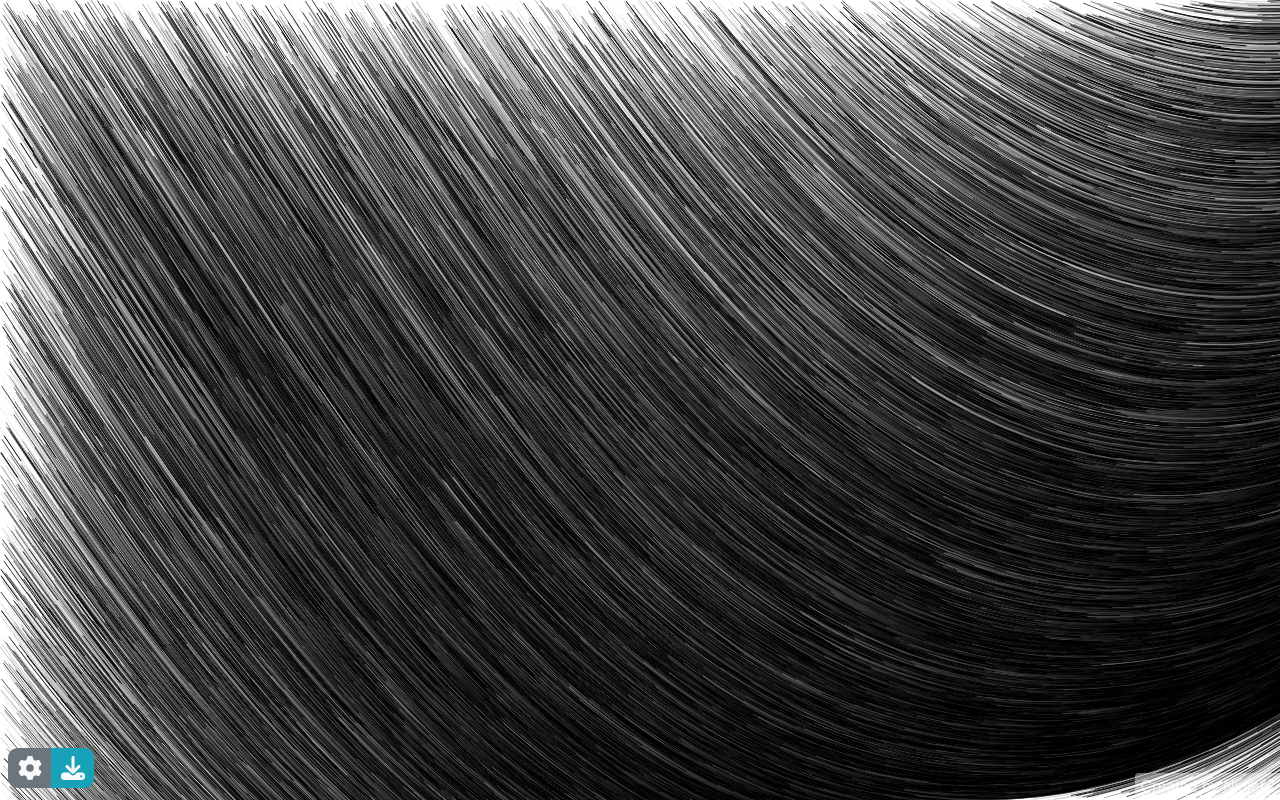
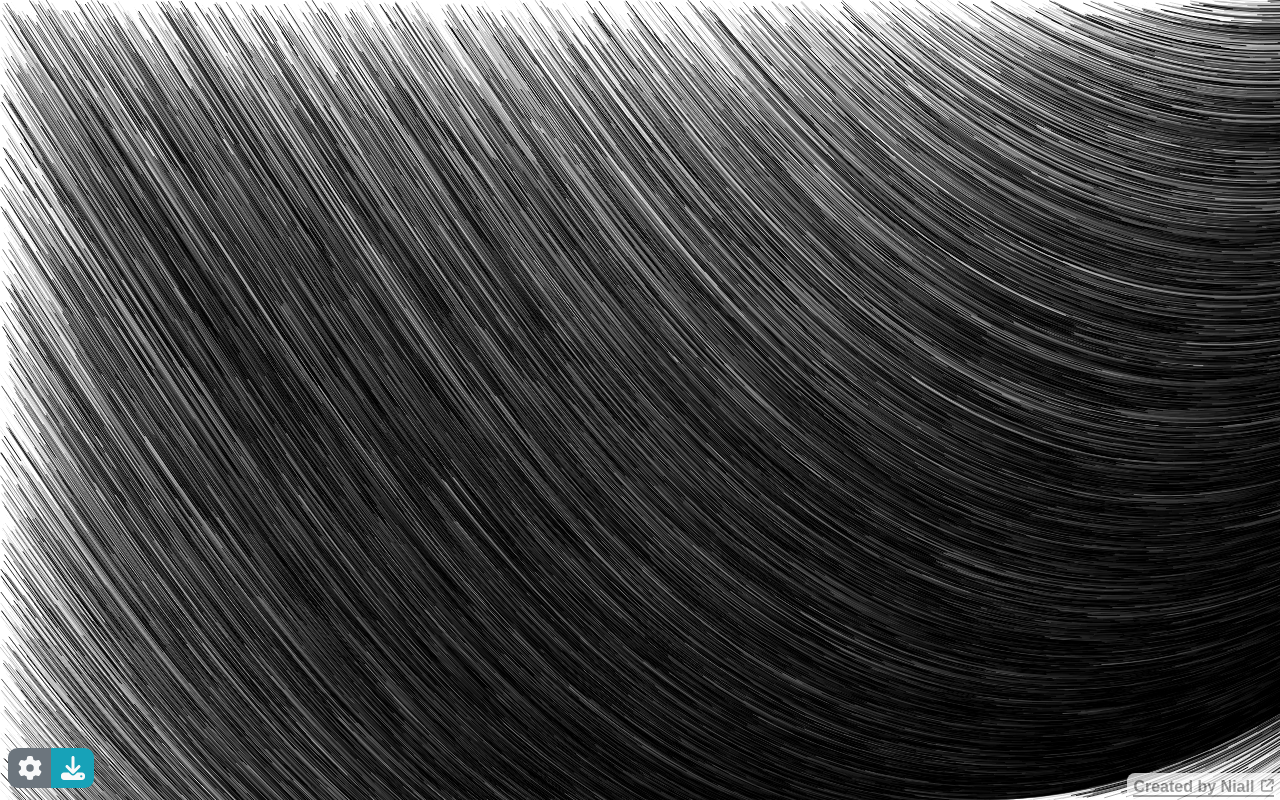
Before and after one commit to eniallator/Wind-Animations, a website built with webpack: page public/index.html in a window 1280 px wide. Built offline with nearby package versions, Linux system fonts and the light colour scheme; animation ran at ten frames a second.

Commit message:
Made my watermark a little more obvious

```diff
--- a/public/styles.css
+++ b/public/styles.css
@@ -62,20 +62,22 @@ input[type="color"]::-webkit-color-swatch {
   right: 0;
 }
 #credit a {
-  border-top-left-radius: 0.25rem;
+  border-top-left-radius: 0.5rem;
   padding: 0.125rem 0.375rem;
-  color: rgba(255, 255, 255, 0.7);
-  fill: rgba(255, 255, 255, 0.7);
+  font-weight: 600;
+  color: #7a7a7a;
+  fill: #7a7a7a;
   z-index: 1;
   text-decoration: none;
   position: absolute;
   display: inline-block;
-  background-color: rgba(255, 255, 255, 0.4);
+  background-color: #ffffff;
+  opacity: 0.7;
   right: 0;
   bottom: 0;
 }
 #credit span {
-  border-bottom: 1px solid rgba(255, 255, 255, 0.7);
+  border-bottom: 2px solid #7a7a7a;
 }
 #credit svg {
   margin-left: 0.15rem;
```
